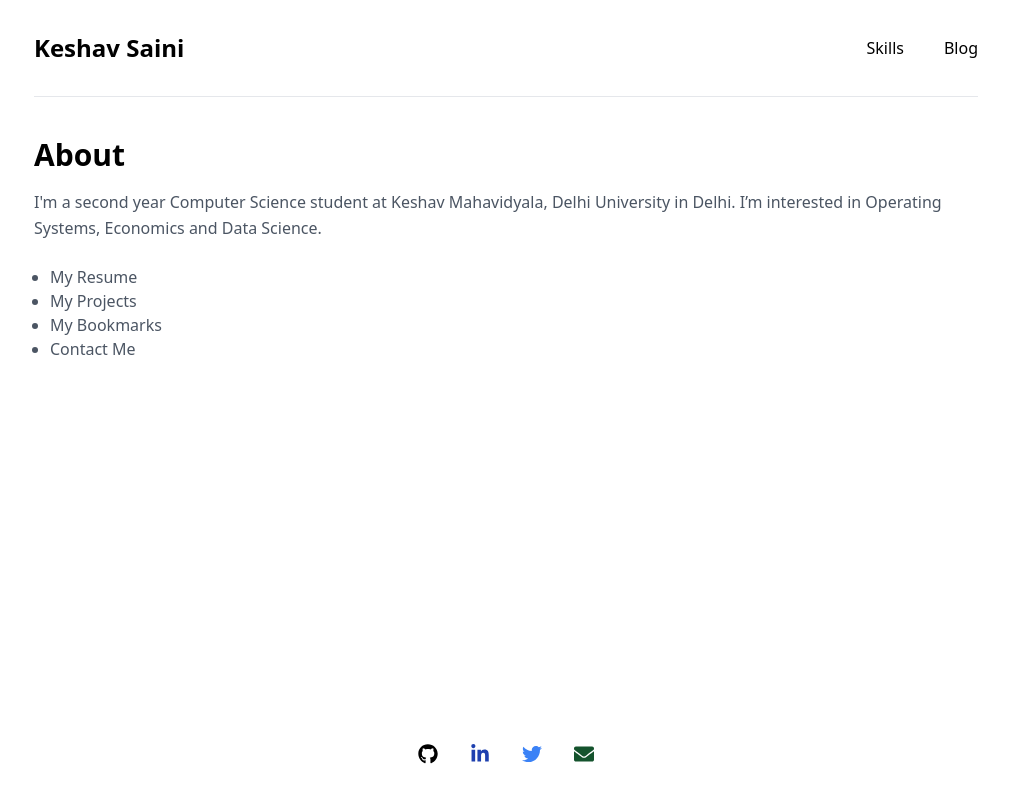
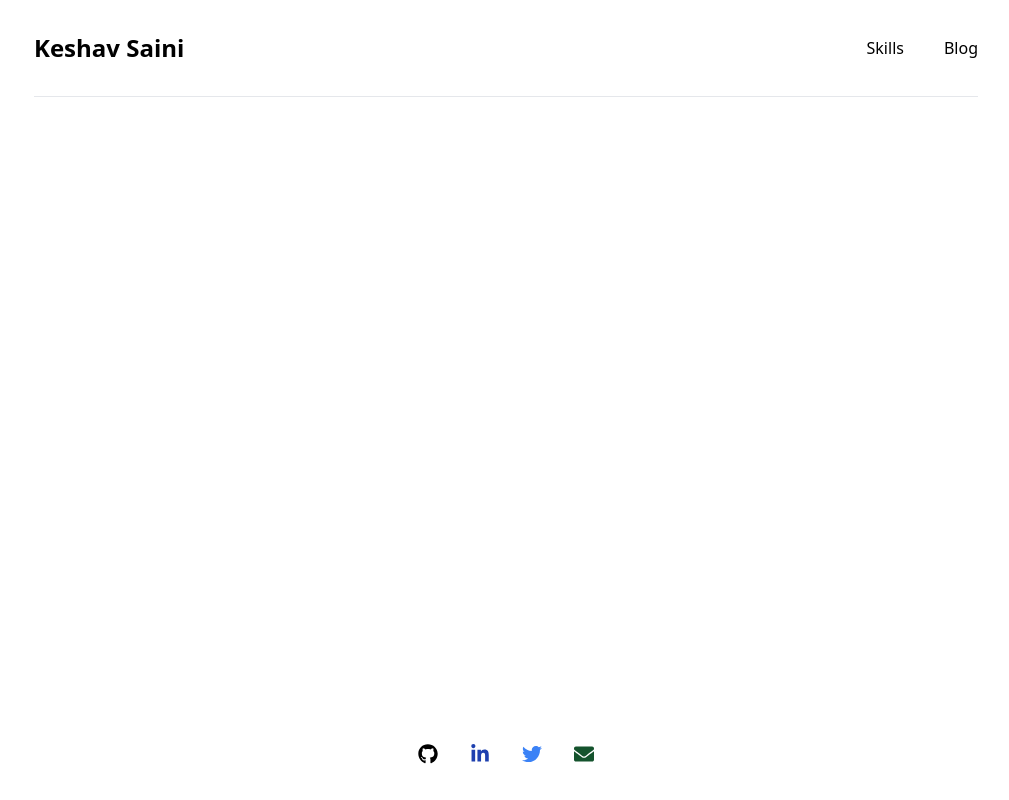
Before and after one commit to professor91/keshav-saini, a React (Create React App) app: page / in a window 1280 px wide. Shown: the whole page, without its empty margins (134-1143 px from the left). Built offline with nearby package versions, Linux system fonts and the light colour scheme.

Commit message:
home page link debug

```diff
--- a/src/App.js
+++ b/src/App.js
@@ -17,7 +17,7 @@
           <hr></hr>
 
           <Routes>
-            <Route path="/" element={<About />} />
+            <Route path="/keshav-saini" element={<About />} />
             <Route path="/projects" element={<Project />} />
             <Route path="/skills" element={<Skills />} />
           </Routes>
```
